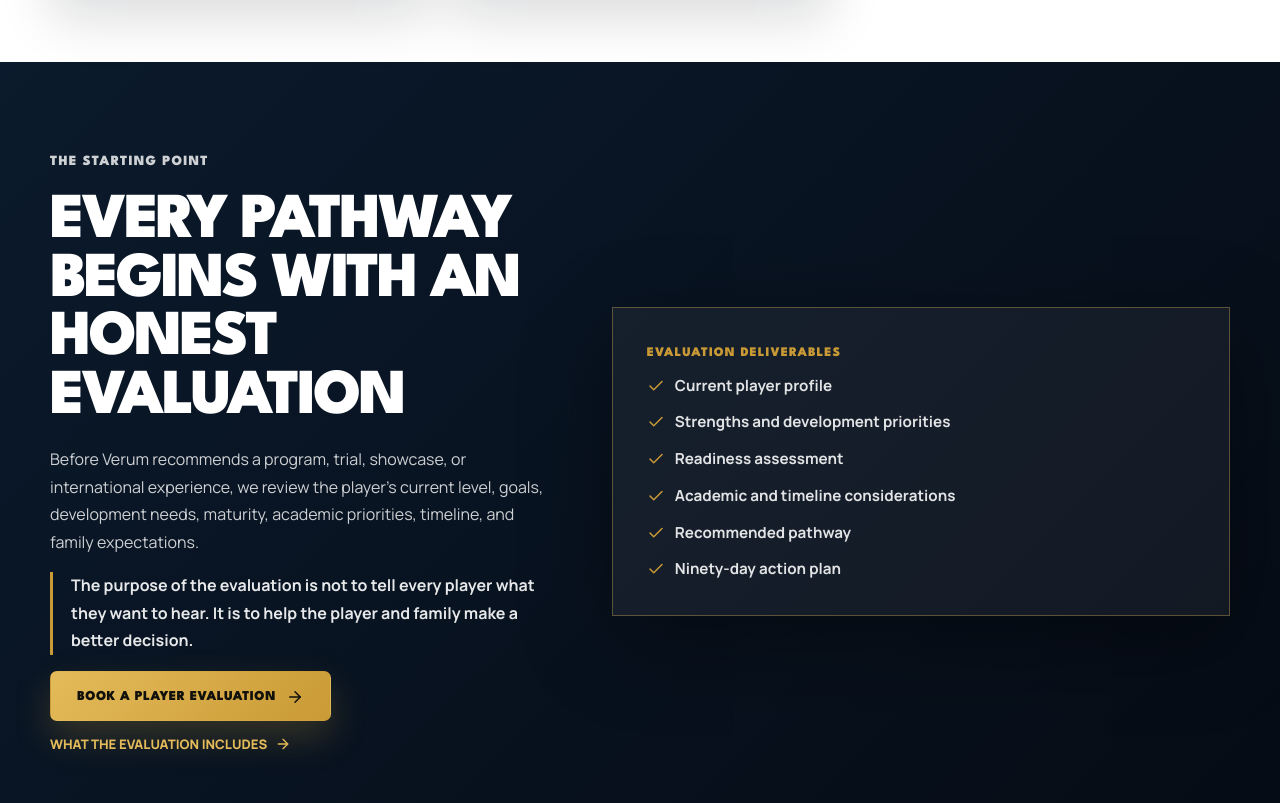
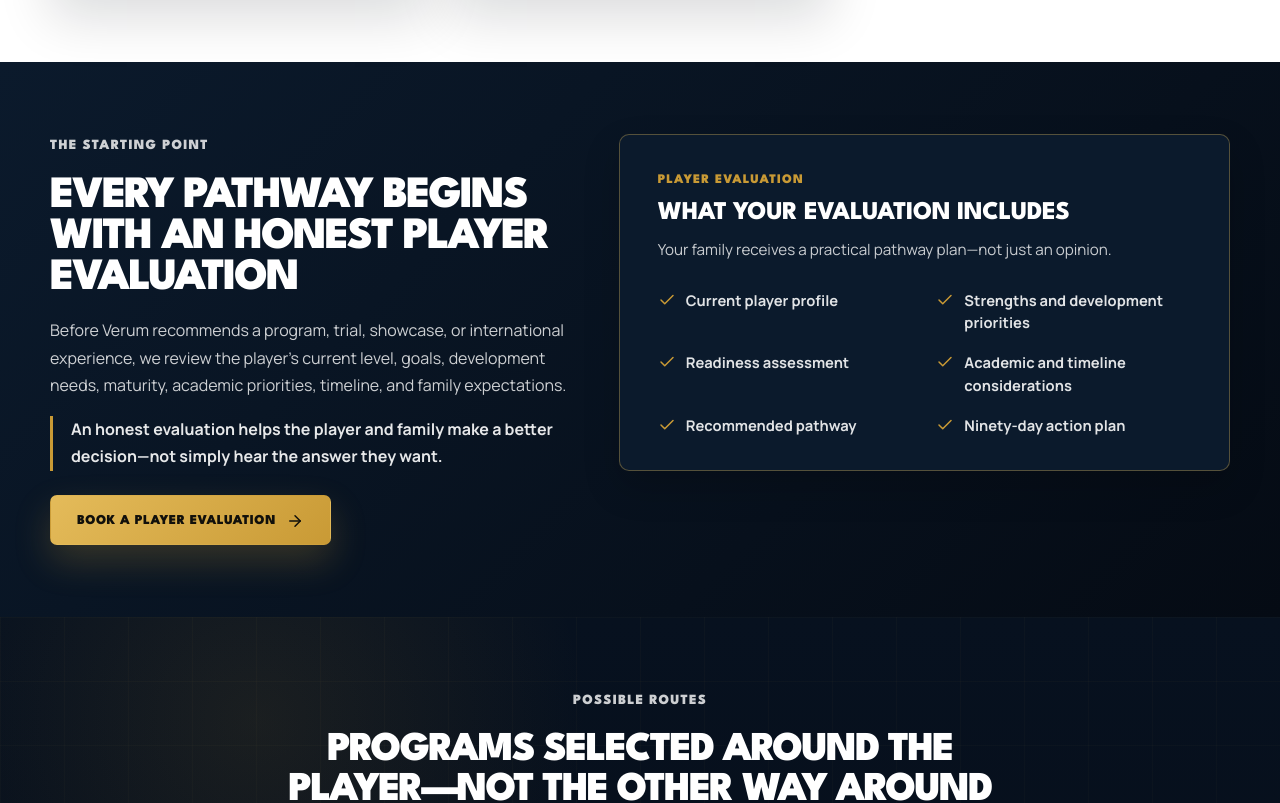
Before and after one commit to zionportal/veruminternational, a React (Vite) app: page / in a window 1280 px wide. Shown: the part 3640-4443 px from the top of the page. Built offline with nearby package versions, Linux system fonts and the light colour scheme.

Commit message:
Refine player evaluation section

```diff
--- a/src/App.tsx
+++ b/src/App.tsx
@@ -375,20 +375,21 @@
       <div className="container split-grid">
         <div>
           <p className="eyebrow">The starting point</p>
-          <h2>Every Pathway Begins With an Honest Evaluation</h2>
+          <h2>Every Pathway Begins With an Honest Player Evaluation</h2>
           <p>
             Before Verum recommends a program, trial, showcase, or international experience, we review the player’s current level, goals, development needs, maturity, academic priorities, timeline, and family expectations.
           </p>
-          <p className="supporting-statement">The purpose of the evaluation is not to tell every player what they want to hear. It is to help the player and family make a better decision.</p>
+          <p className="supporting-statement">An honest evaluation helps the player and family make a better decision—not simply hear the answer they want.</p>
           <div className="hero-actions">
             <a className="button button-gold" href="/apply-for-evaluation" data-event="player_evaluation_request">
               Book a Player Evaluation <ArrowRight size={18} />
             </a>
-            <a className="text-link" href="/player-evaluation">What the Evaluation Includes <ArrowRight size={16} /></a>
           </div>
         </div>
         <div className="deliverable-panel">
-          <p className="card-kicker">Evaluation deliverables</p>
+          <p className="card-kicker">Player Evaluation</p>
+          <h3>What Your Evaluation Includes</h3>
+          <p className="card-intro">Your family receives a practical pathway plan—not just an opinion.</p>
           <ul>
             {evaluationDeliverables.map((item) => <li key={item}><Check size={18} aria-hidden="true" />{item}</li>)}
           </ul>
--- a/src/styles.css
+++ b/src/styles.css
@@ -638,13 +638,28 @@
 
 .evaluation-section {
   display: flex;
-  min-height: 100svh;
+  min-height: 0;
   align-items: center;
+  padding: 72px 0;
   background: linear-gradient(135deg, var(--vi-deep-blue), var(--vi-midnight));
 }
 
 .evaluation-section .split-grid {
-  align-items: center;
+  grid-template-columns: minmax(0, 0.46fr) minmax(0, 0.54fr);
+  align-items: start;
+  gap: 48px;
+}
+
+.evaluation-section h2 {
+  max-width: 610px;
+  margin-bottom: 18px;
+  font-size: clamp(2.4rem, 3.5vw, 3.7rem);
+  line-height: 0.92;
+}
+
+.evaluation-section .hero-actions {
+  margin-top: 24px;
+  margin-bottom: 0;
 }
 
 .supporting-statement {
@@ -659,14 +674,33 @@
 }
 
 .deliverable-panel {
-  padding: 34px;
+  padding: 34px 38px;
   border: 1px solid rgba(228, 187, 90, 0.34);
-  background: rgba(255, 255, 255, 0.05);
-  box-shadow: var(--shadow-dark);
+  border-radius: 10px;
+  background: var(--vi-deep-blue);
+  box-shadow: 0 16px 36px rgba(0, 0, 0, 0.18);
+}
+
+.deliverable-panel h3 {
+  margin: 0 0 12px;
+  color: var(--vi-white);
+  font-size: clamp(1.35rem, 2vw, 1.8rem);
+}
+
+.deliverable-panel .card-intro {
+  margin-bottom: 26px;
+  color: rgba(255, 255, 255, 0.78);
+  font-size: 0.95rem;
+}
+
+.deliverable-panel ul {
+  grid-template-columns: repeat(2, minmax(0, 1fr));
+  gap: 18px 24px;
 }
 
 .deliverable-panel li {
   color: rgba(255, 255, 255, 0.88);
+  font-size: 0.92rem;
 }
 
 .programs-section {
@@ -1022,6 +1056,14 @@
     grid-template-columns: 1fr;
   }
 
+  .evaluation-section .split-grid {
+    grid-template-columns: 1fr;
+  }
+
+  .deliverable-panel ul {
+    grid-template-columns: 1fr;
+  }
+
   .hero-player {
     display: none;
   }
```
